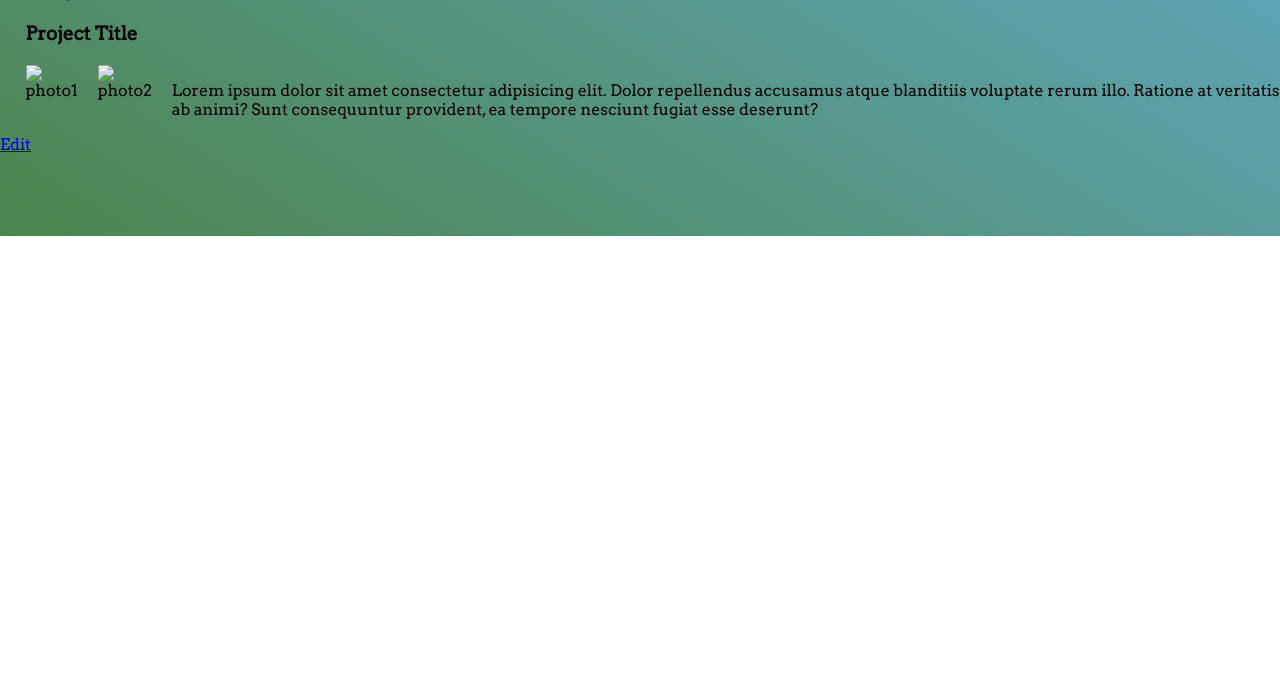
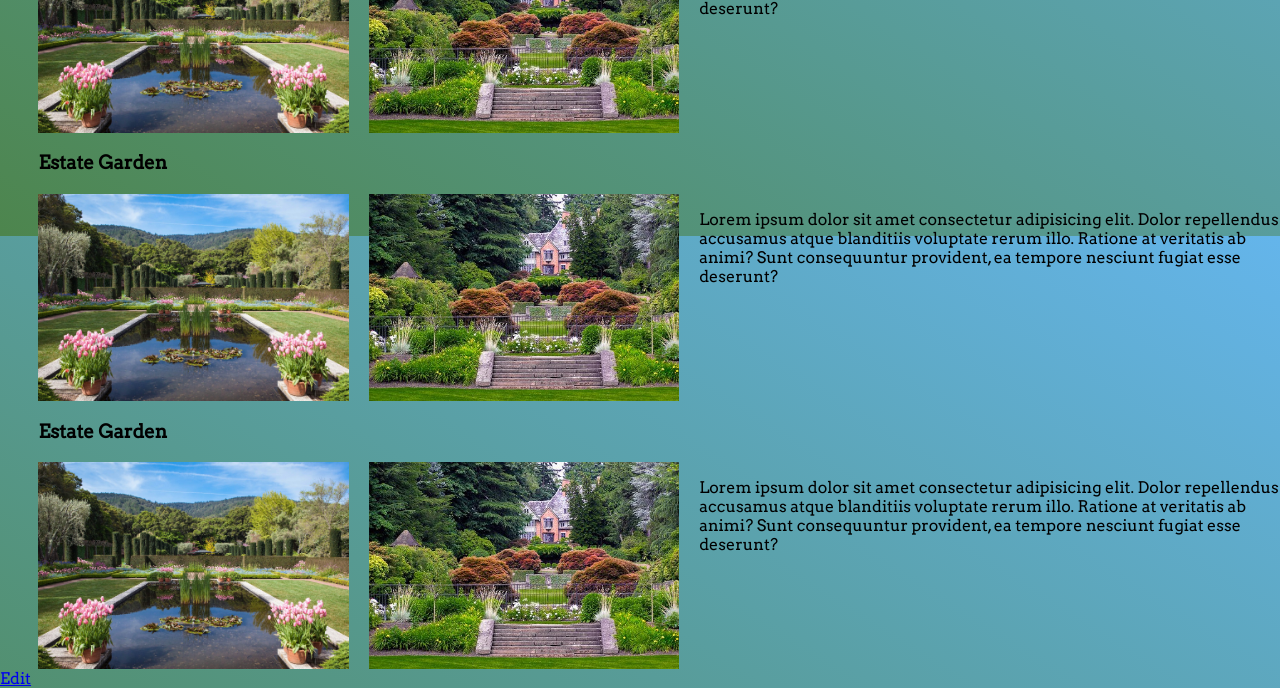
Before and after one commit to FS-CSCI150-F21/FS-CSCI150-F21-Team4, a Flask app: page /profile/ in a window 1280 px wide. Shown: the part 564-1252 px from the top of the page. Before the commit the page ends 800 px from the top, so only its background shows below. Run offline with Flask 2, Linux system fonts and the light colour scheme.

Commit message:
getting profile ready to handle json

```diff
--- a/application.py
+++ b/application.py
@@ -5,6 +5,7 @@ import pickle
 import sklearn
 from datetime import date
 from testData import rslts
+from profileLoadingTestData import profileResult
 
 from sklearn.feature_extraction.text import CountVectorizer
 from sklearn.feature_extraction.text import TfidfTransformer
@@ -92,7 +93,8 @@ def user(usr):
 
 @application.route("/profile/")
 def profile():
-    return render_template("profile.html")
+
+    return render_template("profile.html", profileResult=profileResult )
 
 @application.route("/profileEdit")
 def profileEdit():
--- a/profileLoadingTestData.py
+++ b/profileLoadingTestData.py
@@ -1,35 +1,34 @@
-     profileResult={
-		 "profile": {
-			"userName": "Joe Swanson",
-			"labor": "Gardener",
-			"location": "Fresno",
-			"imgLink": "https://a.ltrbxd.com/resized/film-poster/2/0/9/3/8/2/209382-thor-ragnarok-0-460-0-690-crop.jpg?k=02c656f39b",
-		 },
-		 "projects" : [
-		{
-			"projectName" : "Estate Garden",
+profileResult={
+	"profile": {
+		"userName": "Joe Swanson",
+		"labor": "Gardener",
+		"location": "Fresno",
+		"imgLink": "https://a.ltrbxd.com/resized/film-poster/2/0/9/3/8/2/209382-thor-ragnarok-0-460-0-690-crop.jpg?k=02c656f39b"
+	},
+	"projects": [{
+			"projectName": "Estate Garden",
 			"projectDescription": " gabba gabbe",
-			"photoLink1" : "..\static\Images\testData Images\projectImg1.jpg",
-			"photoLink2" : "..\static\Images\testData Images\projectImg2.jpg",
-			"photoLink3" : "..\static\Images\testData Images\projectImg3.jpg",
-			"photoLink4" : "..\static\Images\testData Images\projectImg4.jpg"
+			"photoLink1": "../static/Images/testDataImages/projectImg1.jpg",
+			"photoLink2": "../static/Images/testDataImages/projectImg2.jpg",
+			"photoLink3": "../static/Images/testDataImages/projectImg3.jpg",
+			"photoLink4": "../static/Images/testDataImages/projectImg4.jpg"
 		},
 		{
-			"projectName" : "Estate Garden",
+			"projectName": "Estate Garden",
 			"projectDescription": " gabba gabbe",
-			"photoLink1" : "..\static\Images\testData Images\projectImg1.jpg",
-			"photoLink2" : "..\static\Images\testData Images\projectImg2.jpg",
-			"photoLink3" : "..\static\Images\testData Images\projectImg3.jpg",
-			"photoLink4" : "..\static\Images\testData Images\projectImg4.jpg"
+			"photoLink1": "../static/Images/testDataImages/projectImg1.jpg",
+			"photoLink2": "../static/Images/testDataImages/projectImg2.jpg",
+			"photoLink3": "../static/Images/testDataImages/projectImg3.jpg",
+			"photoLink4": "../static/Images/testDataImages/projectImg4.jpg"
 		},
 		{
-			"projectName" : "Estate Garden",
+			"projectName": "Estate Garden",
 			"projectDescription": " gabba gabbe",
-			"photoLink1" : "..\static\Images\testData Images\projectImg1.jpg",
-			"photoLink2" : "..\static\Images\testData Images\projectImg2.jpg",
-			"photoLink3" : "..\static\Images\testData Images\projectImg3.jpg",
-			"photoLink4" : "..\static\Images\testData Images\projectImg4.jpg"
+			"photoLink1": "../static/Images/testDataImages/projectImg1.jpg",
+			"photoLink2": "../static/Images/testDataImages/projectImg2.jpg",
+			"photoLink3": "../static/Images/testDataImages/projectImg3.jpg",
+			"photoLink4": "../static/Images/testDataImages/projectImg4.jpg"
 		}
-		]
+	]
 
-		    }
+}
--- a/static/CSS/profile.css
+++ b/static/CSS/profile.css
@@ -9,5 +9,17 @@
     gap:20px;
 }
 #profileContent{
-    margin-left:2%;
+    margin-left:3%;
 }
+#profilePic{
+    width:30%;
+    margin-right:1%;
+
+}
+#userImg{
+    width:100%;
+
+}
+.projectPhoto{
+    width:25%;
+}
--- a/templates/profile.html
+++ b/templates/profile.html
@@ -33,15 +33,15 @@
             <div id ="profilePic">
 
 
-                <img src = "profilePic"  id = "userImg">
+                <img src = "{{profileResult.profile.imgLink}}"  id = "userImg">
                 <div id = "ratings">ratings</div>
 
             </div>
 
             <div id = "userDescriptionContainer">
                     <div id ="info">
-                        <div id = "username"> Username</div>
-                        <div id = "location">Location</div>
+                        <div id = "username"> <h2> {{profileResult.profile.userName}}</h2></div>
+                        <div id = "location">{{profileResult.profile.location}}</div>
                     </div>
 
                     <div id = "userDescription">
@@ -53,18 +53,19 @@
         </section>
             <section id = "userProjects">
                 <h2>Projects</h2>
-
+                {% for project in profileResult.projects %}
                 <article id = "projectContainer">
-                    <h3>Project Title</h3>
+                    <h3>{{project.projectName}}</h3>
                     <div id = "projectContent">
-                        <img src = "" alt = "photo1" class = "projectPhoto">
-                        <img src = "" alt = "photo2" class = "projectPhoto">
+                        <img src = "{{project.photoLink1}}" alt = "photo1" class = "projectPhoto">
+                        <img src = "{{project.photoLink2}}" alt = "photo2" class = "projectPhoto">
                         <div id = "projectDescription">
                             <p>Lorem ipsum dolor sit amet consectetur adipisicing elit. Dolor repellendus accusamus atque blanditiis voluptate rerum illo.
                                 Ratione at veritatis ab animi? Sunt consequuntur provident, ea tempore nesciunt fugiat esse deserunt?</p>
                         </div>
                     </div>
                 </article>
+                {% endfor%}
             </section>
     </section>
 
```
Also changed, not shown: static/Images/testDataImages/projectImg1.jpg (renamed from static/Images/testData Images/projectImg1.jpg), static/Images/testDataImages/projectImg2.jpg (renamed from static/Images/testData Images/projectImg2.jpg), static/Images/testDataImages/projectImg3.jpg (renamed from static/Images/testData Images/projectImg3.jpg), static/Images/testDataImages/projectImg4.jpg (renamed from static/Images/testData Images/projectImg4.jpg).
